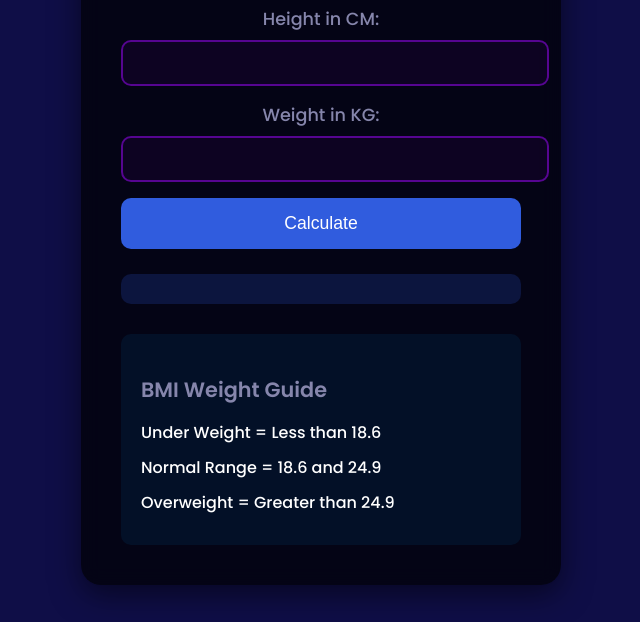
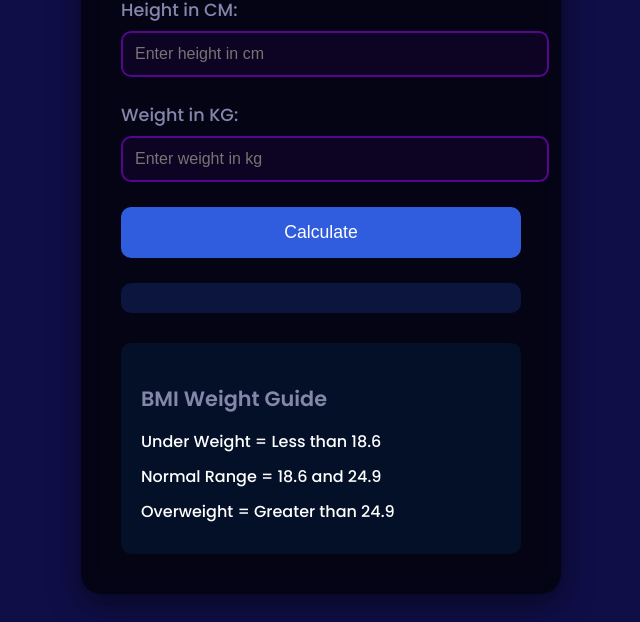
Before and after one commit to aman-jain23/BMI-Calculator, a plain HTML site: page index.html in a window 1280 px wide. Shown: the part 178-800 px from the top of the page, without its empty margins (319-959 px from the left). Drawn offline with Linux system fonts and the light colour scheme.

Commit message:
Update index.html

```diff
--- a/index.html
+++ b/index.html
@@ -9,12 +9,16 @@
 <body>
     <div class="container">
         <h1>BMI Calculator</h1>
-    <form>
-        <p><label>Height in CM: </label><input type="text" id="height"></p>
-        <p><label>Weight in KG: </label><input type="text" id="weight"></p>
-
-        <button>Calculate</button>
-
+        <form id="bmiForm">
+            <div class="input-group">
+                <label for="height">Height in CM:</label>
+                <input type="text" id="height" placeholder="Enter height in cm">
+            </div>
+            <div class="input-group">
+                <label for="weight">Weight in KG:</label>
+                <input type="text" id="weight" placeholder="Enter weight in kg">
+            </div>
+            <button type="submit">Calculate</button>
             <div id="results"></div>
             <div id="weight-guide">
                 <h3>BMI Weight Guide</h3>
@@ -24,6 +28,6 @@
             </div>
         </form>
     </div>
+    <script src="index.js"></script>
 </body>
-<script src="index.js"></script>
 </html>
```
Lines whose indentation alone changed are shown as unchanged.
